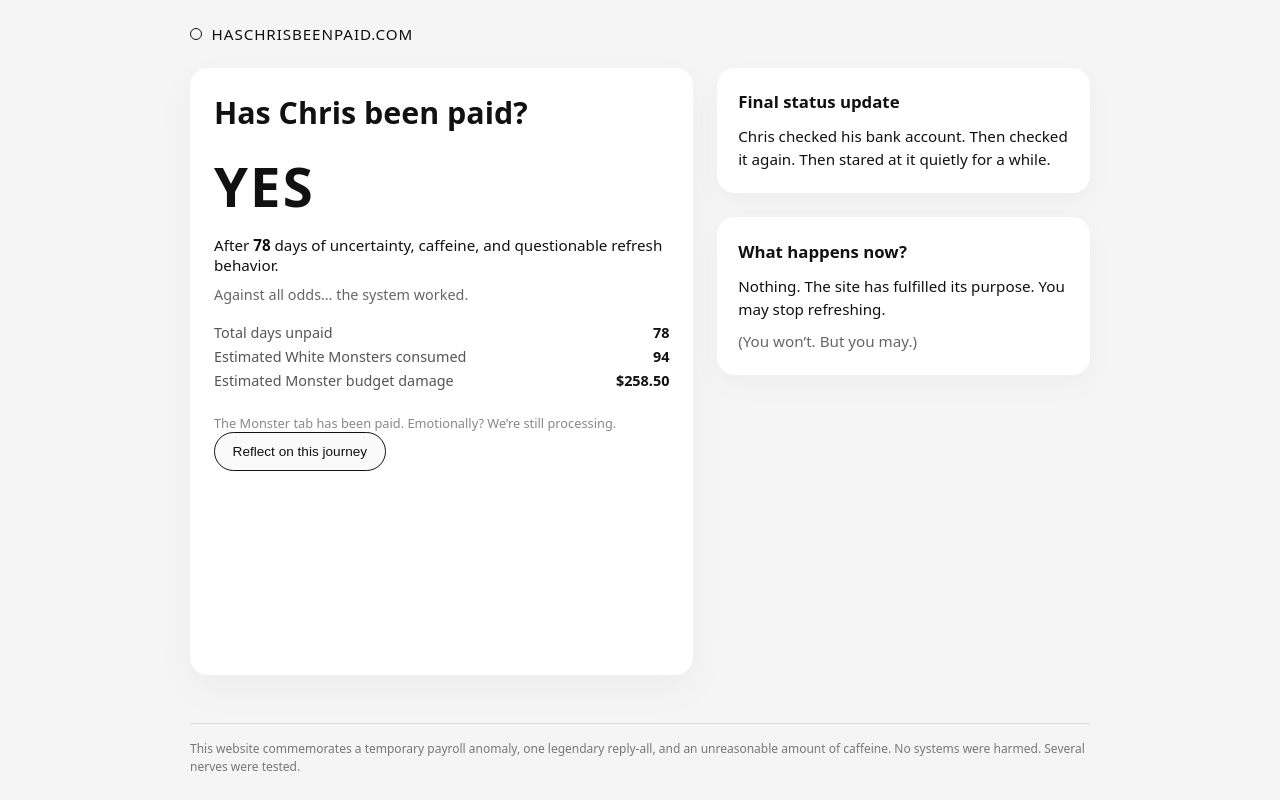
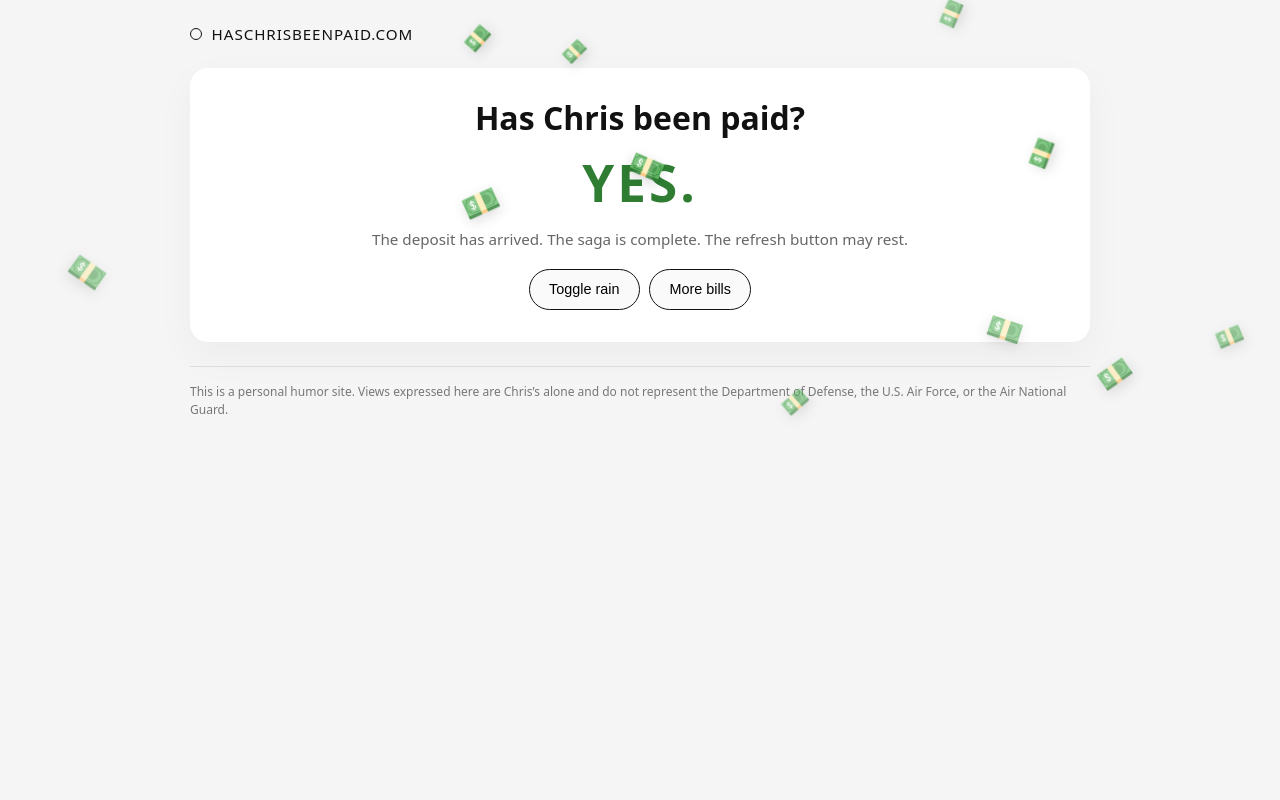
Before and after one commit to Gippy87/haschrisbeenpaid, a plain HTML site: page index.html in a window 1280 px wide. Drawn offline with Linux system fonts and the light colour scheme.

Commit message:
Add files via upload

```diff
--- a/index.html
+++ b/index.html
@@ -5,155 +5,215 @@
   <title>Chris Has Been Paid</title>
   <meta name="viewport" content="width=device-width, initial-scale=1" />
   <link rel="stylesheet" href="style.css" />
+
+  <style>
+    /* Rain overlay */
+    .rain-layer {
+      position: fixed;
+      inset: 0;
+      pointer-events: none;
+      overflow: hidden;
+      z-index: 50;
+    }
+
+    .bill {
+      position: absolute;
+      top: -12vh;
+      left: 0;
+      font-size: 26px;
+      opacity: 0.9;
+      filter: drop-shadow(0 4px 6px rgba(0,0,0,0.15));
+      animation-name: fall, sway, spin;
+      animation-timing-function: linear, ease-in-out, linear;
+      animation-iteration-count: infinite, infinite, infinite;
+      will-change: transform;
+      user-select: none;
+    }
+
+    @keyframes fall {
+      from { transform: translate3d(0, -12vh, 0); }
+      to   { transform: translate3d(0, 115vh, 0); }
+    }
+
+    @keyframes sway {
+      0%   { margin-left: -18px; }
+      50%  { margin-left:  18px; }
+      100% { margin-left: -18px; }
+    }
+
+    @keyframes spin {
+      from { rotate: 0deg; }
+      to   { rotate: 360deg; }
+    }
+
+    /* Victory card styling (keeps your site vibe) */
+    .paid-wrap {
+      max-width: 900px;
+      margin: 0 auto;
+      width: 100%;
+    }
+
+    .paid-hero {
+      background: #ffffff;
+      border-radius: 18px;
+      padding: 2rem 1.5rem;
+      box-shadow: 0 14px 40px rgba(0, 0, 0, 0.04);
+      text-align: center;
+    }
+
+    .paid-hero h1 {
+      font-size: 2rem;
+      line-height: 1.1;
+      margin-bottom: 0.75rem;
+    }
+
+    .paid-hero .big {
+      font-size: 3.2rem;
+      font-weight: 800;
+      letter-spacing: 0.06em;
+      margin: 0.25rem 0 0.75rem;
+    }
+
+    .paid-hero .sub {
+      color: #666;
+      font-size: 0.95rem;
+      margin-bottom: 1.25rem;
+    }
+
+    .paid-actions {
+      display: flex;
+      gap: 0.6rem;
+      justify-content: center;
+      flex-wrap: wrap;
+    }
+
+    .paid-btn {
+      display: inline-block;
+      padding: 0.7rem 1.2rem;
+      border-radius: 999px;
+      border: 1px solid #111;
+      background: #fafafa;
+      font-size: 0.9rem;
+      cursor: pointer;
+      transition: transform 0.08s ease, box-shadow 0.08s ease, background 0.08s ease;
+    }
+
+    .paid-btn:hover {
+      transform: translateY(-1px);
+      box-shadow: 0 6px 18px rgba(0,0,0,0.08);
+      background: #fff;
+    }
+
+    /* Make it feel good on mobile */
+    @media (max-width: 480px) {
+      .paid-hero h1 { font-size: 1.6rem; }
+      .paid-hero .big { font-size: 2.6rem; }
+      .bill { font-size: 22px; }
+    }
+  </style>
 </head>
 <body>
+  <div class="rain-layer" id="rainLayer" aria-hidden="true"></div>
+
   <div class="page">
     <header class="site-header">
       <div class="logo-dot"></div>
       <span class="site-title">HasChrisBeenPaid.com</span>
     </header>
 
-    <main class="main">
-      <section class="status-card">
+    <main class="paid-wrap" style="margin-top: 1.5rem;">
+      <section class="paid-hero">
         <h1>Has Chris been paid?</h1>
-
-        <div class="answer answer-yes" id="answerText">
-          YES
-        </div>
-
-        <p class="days-line">
-          After
-          <span id="days-since">--</span>
-          days of uncertainty, caffeine, and questionable refresh behavior.
+        <div class="big" style="color:#2e7d32;">YES.</div>
+        <p class="sub">
+          The deposit has arrived. The saga is complete. The refresh button may rest.
         </p>
 
-        <p class="subtitle">
-          Against all odds… the system worked.
-        </p>
-
-        <section class="stats">
-          <div class="stat">
-            <div class="stat-label">Total days unpaid</div>
-            <div class="stat-value" id="days-unpaid">--</div>
-          </div>
-          <div class="stat">
-            <div class="stat-label">Estimated White Monsters consumed</div>
-            <div class="stat-value" id="monster-count">--</div>
-          </div>
-          <div class="stat">
-            <div class="stat-label">Estimated Monster budget damage</div>
-            <div class="stat-value" id="monster-cost">$--</div>
-          </div>
-        </section>
-
-        <p class="stat-meta">
-          The Monster tab has been paid. Emotionally? We’re still processing.
-        </p>
-
-        <button
-          type="button"
-          class="monster-button"
-          id="victoryButton"
-        >
-          Reflect on this journey
-        </button>
-      </section>
-
-      <section class="side-panel">
-        <section class="thought-section">
-          <h2>Final status update</h2>
-          <p id="finalThought">
-            Chris checked his bank account.
-            Then checked it again.
-            Then stared at it quietly for a while.
-          </p>
-        </section>
-
-        <section class="thought-section">
-          <h2>What happens now?</h2>
-          <p>
-            Nothing. The site has fulfilled its purpose.
-            You may stop refreshing.
-          </p>
-          <p style="margin-top:0.6rem; color:#666;">
-            (You won’t. But you may.)
-          </p>
-        </section>
+        <div class="paid-actions">
+          <button class="paid-btn" id="toggleRainBtn" type="button">Toggle rain</button>
+          <button class="paid-btn" id="moreRainBtn" type="button">More bills</button>
+        </div>
       </section>
     </main>
 
-    <footer class="site-footer">
+    <footer class="site-footer" style="max-width:900px;margin:1.5rem auto 0;">
       <p>
-        This website commemorates a temporary payroll anomaly, one legendary
-        reply-all, and an unreasonable amount of caffeine.
-        No systems were harmed. Several nerves were tested.
+        This is a personal humor site. Views expressed here are Chris’s alone and do not represent the
+        Department of Defense, the U.S. Air Force, or the Air National Guard.
       </p>
     </footer>
   </div>
 
-  <!-- Victory modal -->
-  <div class="monster-modal-backdrop" id="victoryModal">
-    <div class="monster-modal">
-      <h2>Payment Confirmed</h2>
-      <p id="victoryMessage">
-        The funds have arrived. The saga is complete.
-      </p>
-      <button type="button" class="monster-modal-close" id="victoryClose">
-        Close
-      </button>
-    </div>
-  </div>
-
   <script>
     (function () {
-      // CONFIG
-      var shutdownStart = new Date(2025, 8, 30); // Sept 30, 2025
-      var paidDate = new Date(); // today
-      var MONSTERS_PER_DAY = 1.2;
-      var COST_PER_MONSTER = 2.75;
+      var layer = document.getElementById("rainLayer");
+      var toggleBtn = document.getElementById("toggleRainBtn");
+      var moreBtn = document.getElementById("moreRainBtn");
 
-      function daysBetween(a, b) {
-        var d1 = new Date(a.getFullYear(), a.getMonth(), a.getDate());
-        var d2 = new Date(b.getFullYear(), b.getMonth(), b.getDate());
-        return Math.max(0, Math.floor((d2 - d1) / 86400000));
+      var raining = true;
+      var BILL_EMOJI = "💵";
+
+      // Performance-safe defaults
+      var billCount = window.matchMedia("(max-width: 480px)").matches ? 26 : 42;
+
+      function rand(min, max) { return Math.random() * (max - min) + min; }
+
+      function createBill() {
+        var el = document.createElement("div");
+        el.className = "bill";
+        el.textContent = BILL_EMOJI;
+
+        // Random placement & speed
+        el.style.left = rand(0, 100) + "vw";
+        el.style.opacity = rand(0.55, 0.95).toFixed(2);
+
+        var fallDur = rand(4.8, 9.5).toFixed(2) + "s";
+        var swayDur = rand(2.2, 4.2).toFixed(2) + "s";
+        var spinDur = rand(2.8, 6.0).toFixed(2) + "s";
+
+        el.style.animationDuration = fallDur + ", " + swayDur + ", " + spinDur;
+        el.style.animationDelay = rand(0, 3.5).toFixed(2) + "s";
+
+        // Vary size a bit
+        el.style.fontSize = rand(18, 34).toFixed(0) + "px";
+
+        layer.appendChild(el);
+
+        // Cleanup old bills occasionally to avoid infinite DOM growth
+        // (animation is infinite, so we periodically re-seed)
       }
 
-      var daysUnpaid = daysBetween(shutdownStart, paidDate);
+      function clearBills() {
+        while (layer.firstChild) layer.removeChild(layer.firstChild);
+      }
 
-      document.getElementById("days-since").textContent = daysUnpaid;
-      document.getElementById("days-unpaid").textContent = daysUnpaid;
+      function seedBills(count) {
+        clearBills();
+        for (var i = 0; i < count; i++) createBill();
+      }
 
-      var monsters = Math.round(daysUnpaid * MONSTERS_PER_DAY);
-      var cost = monsters * COST_PER_MONSTER;
+      function setRaining(on) {
+        raining = on;
+        layer.style.display = on ? "block" : "none";
+      }
 
-      document.getElementById("monster-count").textContent = monsters;
-      document.getElementById("monster-cost").textContent = "$" + cost.toFixed(2);
+      // Initial
+      seedBills(billCount);
+      setRaining(true);
 
-      // Victory modal
-      var btn = document.getElementById("victoryButton");
-      var modal = document.getElementById("victoryModal");
-      var close = document.getElementById("victoryClose");
+      // Re-seed every ~20s to keep things fresh & light
+      setInterval(function () {
+        if (!raining) return;
+        seedBills(billCount);
+      }, 20000);
 
-      var messages = [
-        "Payment received. Sanity slowly returning.",
-        "The deposit cleared. Chris blinked twice to confirm.",
-        "It finally happened. Nobody announced it. It just… appeared.",
-        "Chris has been paid. Refreshing may now be reduced to normal levels.",
-        "The saga concludes not with a bang, but with a bank notification."
-      ];
-
-      btn.addEventListener("click", function () {
-        document.getElementById("victoryMessage").textContent =
-          messages[Math.floor(Math.random() * messages.length)];
-        modal.style.display = "flex";
+      toggleBtn.addEventListener("click", function () {
+        setRaining(!raining);
       });
 
-      close.addEventListener("click", function () {
-        modal.style.display = "none";
-      });
-
-      modal.addEventListener("click", function (e) {
-        if (e.target === modal) modal.style.display = "none";
+      moreBtn.addEventListener("click", function () {
+        billCount = Math.min(billCount + 12, 120); // cap for performance
+        if (raining) seedBills(billCount);
       });
     })();
   </script>
```
